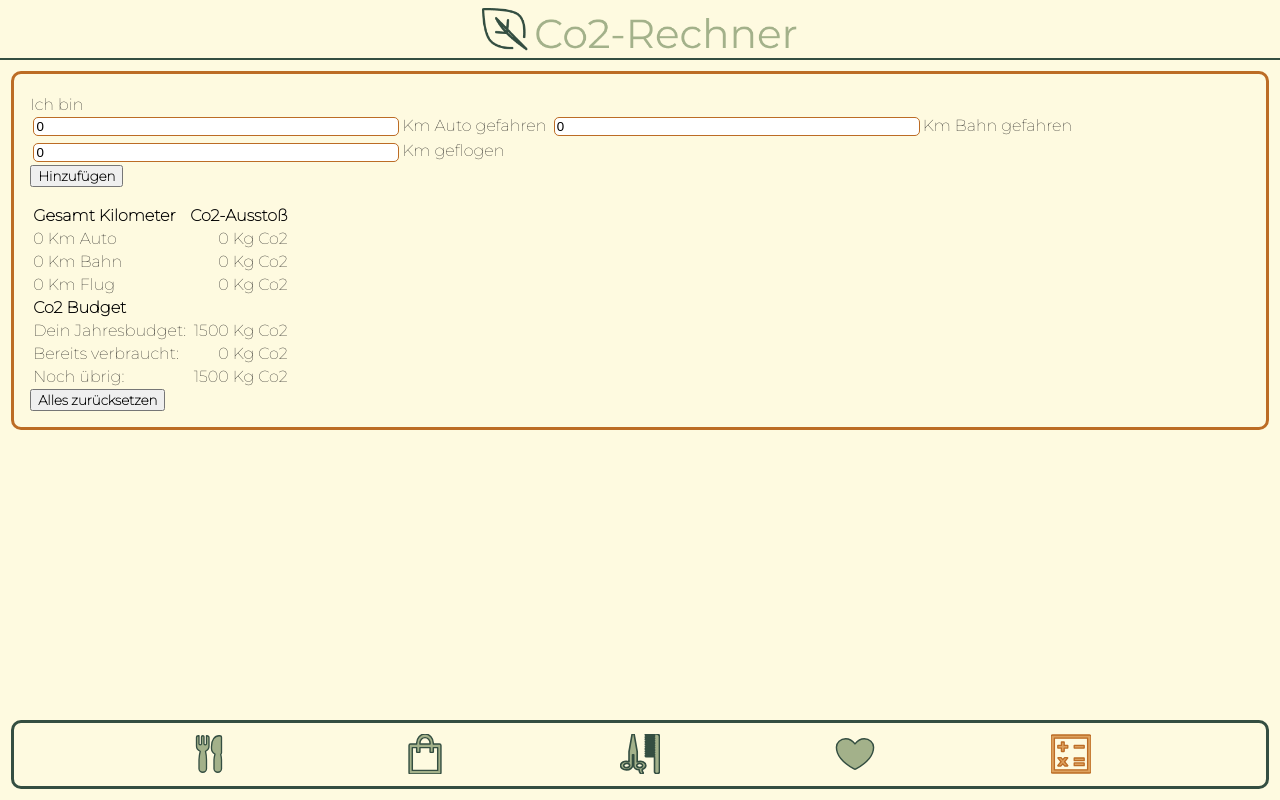
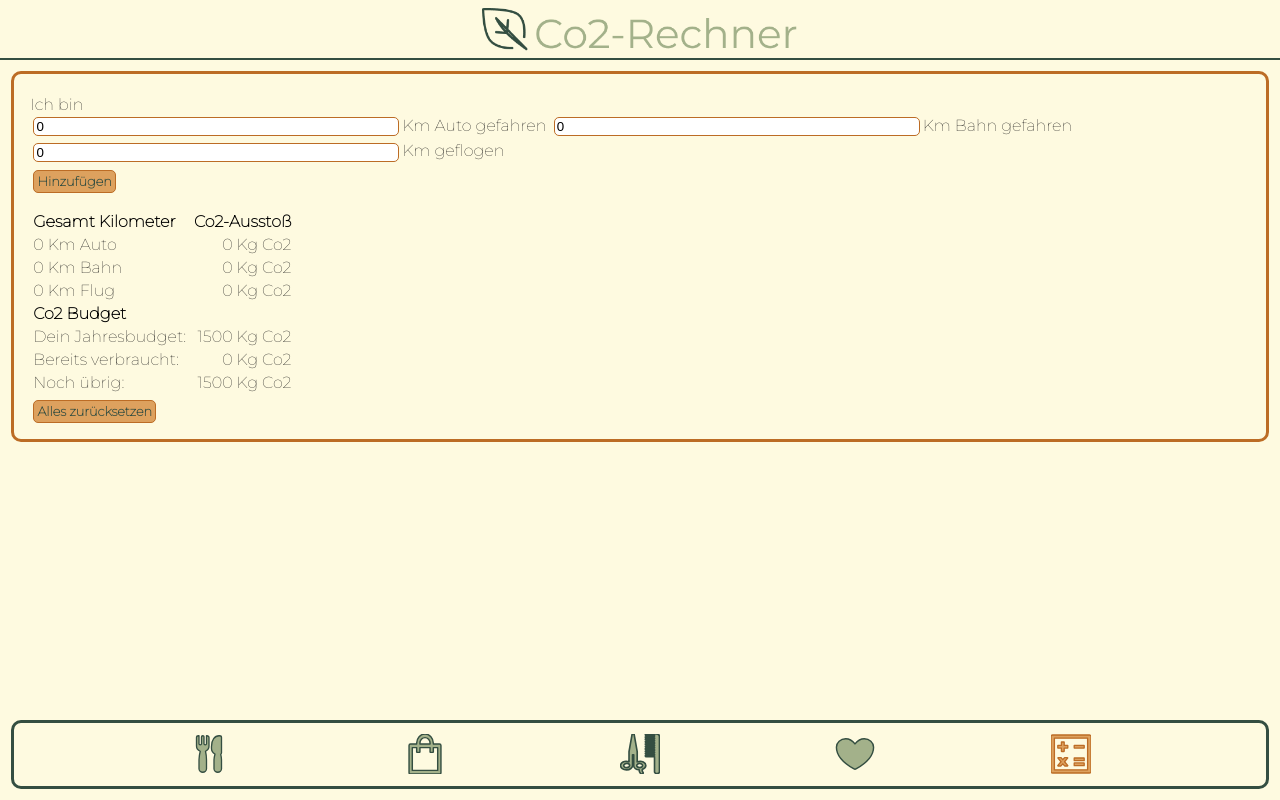
Before and after one commit to danielab93/capstone-project, a React (Vite) app: page /co2-rechner in a window 1280 px wide. Built offline with nearby package versions, Linux system fonts and the light colour scheme.

Commit message:
adjusted css-styling

```diff
--- a/src/components/Co2Calculator.jsx
+++ b/src/components/Co2Calculator.jsx
@@ -143,15 +143,15 @@ function Co2Calculator() {
           </NumberInput>
           Km geflogen
           <br />
-          <button type="submit">Hinzufügen</button>
+          <Button type="submit">Hinzufügen</Button>
         </InputSection>
       </form>
       <section>
         <Table>
           <tbody>
             <tr>
-              <TableHeader>Gesamt Kilometer</TableHeader>
-              <TableHeader>Co2-Ausstoß</TableHeader>
+              <TableHeaderLeft>Gesamt Kilometer</TableHeaderLeft>
+              <TableHeaderRight> Co2-Ausstoß</TableHeaderRight>
             </tr>
             <tr>
               <td>{co2Calculation.carKm} Km Auto</td>
@@ -166,7 +166,7 @@ function Co2Calculator() {
               <TableDataRight>{co2Calculation.co2Flight} Kg Co2</TableDataRight>
             </tr>
             <tr>
-              <TableHeader>Co2 Budget</TableHeader>
+              <TableHeaderLeft>Co2 Budget</TableHeaderLeft>
             </tr>
             <tr>
               <td>Dein Jahresbudget: </td>
@@ -187,7 +187,7 @@ function Co2Calculator() {
           </tbody>
         </Table>
       </section>
-      <button
+      <Button
         type="reset"
         onClick={() => {
           setCo2Calculation(initialCalculationObject);
@@ -195,7 +195,7 @@ function Co2Calculator() {
         }}
       >
         Alles zurücksetzen
-      </button>
+      </Button>
     </CalculatorContainer>
   );
 }
@@ -227,10 +227,27 @@ const Table = styled.table`
   margin-top: 1rem;
 `;
 
-const TableHeader = styled.th`
+const TableHeaderLeft = styled.th`
   text-align: left;
+`;
+
+const TableHeaderRight = styled.th`
+  text-align: right;
 `;
 
 const TableDataRight = styled.td`
   text-align: right;
+  width: 40%;
 `;
+
+const Button = styled.button`
+  background-color: var(--color-two);
+  color: var(--logo-one);
+  border: 1px solid var(--color-three);
+  border-radius: 5px;
+  font-size: 0.8rem;
+  margin-left: 0.2rem;
+  margin-top: 0.3rem;
+  padding: 0.2rem;
+  width: fit-content;
+`;
```
